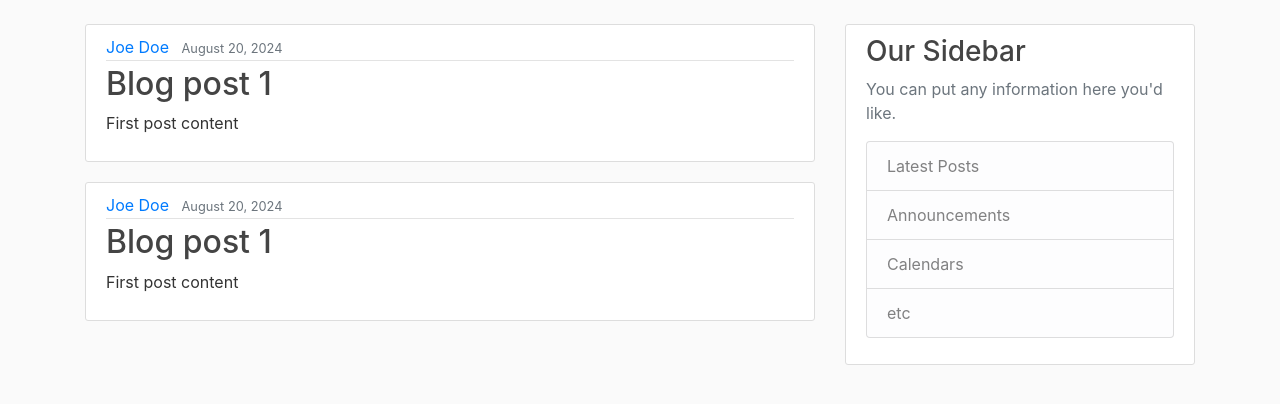
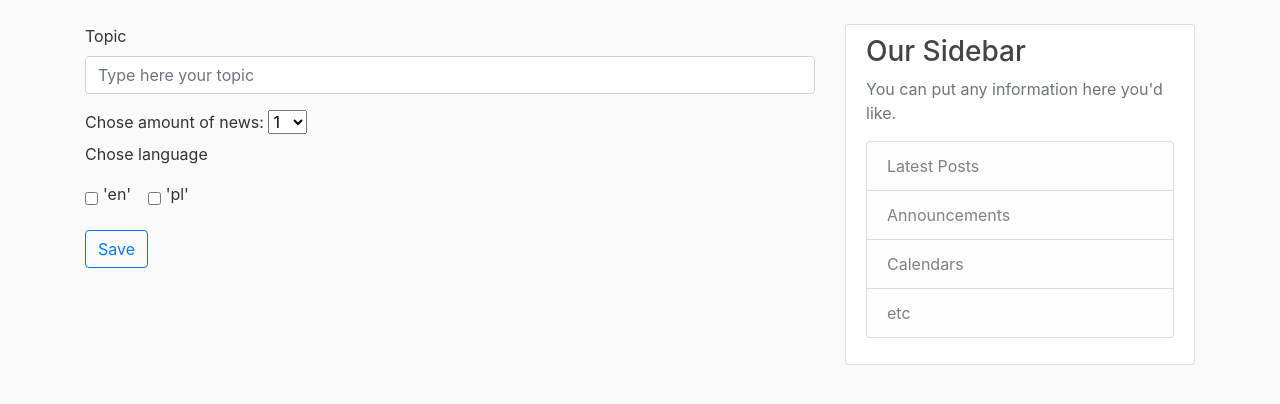
Before and after one commit to colo993/daily_news, a Django app: page / in a window 1280 px wide. Shown: the part 56-460 px from the top of the page. Run offline with Django 5.2, Linux system fonts and the light colour scheme; some libraries are stand-ins or nearby versions.

Commit message:
raw version of home page

```diff
--- a/daily_news/templates/daily_news/home.html
+++ b/daily_news/templates/daily_news/home.html
@@ -1,15 +1,27 @@
 {% extends 'daily_news/base.html' %}
 {% block content %}
-  {% for post in posts %}
-    <article class="media content-section">
-      <div class="media-body">
-        <div class="article-metadata">
-          <a class="mr-2" href="#">{{ post.author }}</a>
-          <small class="text-muted">{{ post.date_posted }}</small>
-        </div>
-        <h2><a class="article-title" href="#">{{ post.title }}</a></h2>
-        <p class="article-content">{{ post.content }}</p>
-      </div>
-    </article>
-  {% endfor %}
-{% endblock content %}
+  <div class="mb-3">
+    <label for="InputTopic" class="form-label">Topic</label>
+    <input class="form-control" type="text" placeholder="Type here your topic" aria-label="default input example">
+  </div>
+  <label for="amount_news">Chose amount of news:</label>
+  <select name="amount_news" id="amount_news">
+    {% for num in numbers %}
+      <option value="{{ num }}">{{ num }}</option>
+    {% endfor %}
+  </select>
+  <div class="mb-3">
+   <p>Chose language</p>
+    <div class="form-check form-check-inline">
+      <input class="form-check-input" type="checkbox" id="english_language" value="english_language">
+      <label class="english_language" for="english_language">'en'</label>
+    </div>
+    <div class="form-check form-check-inline">
+      <input class="form-check-input" type="checkbox" id="polish_language" value="polish_language">
+      <label class="polish_language" for="polish_language">'pl'</label>
+    </div>
+  </div>
+  <div class="d-grid gap-2 d-md-block">
+    <button type="button" class="btn btn-outline-primary">Save</button>
+  </div>
+  {% endblock content %}
--- a/daily_news/views.py
+++ b/daily_news/views.py
@@ -1,24 +1,9 @@
 from django.shortcuts import render
 
 
-posts = [
-	{
-		'author': 'Joe Doe',
-		'title': 'Blog post 1',
-		'content': 'First post content',
-		'date_posted': 'August 20, 2024',
-	},
-	{
-		'author': 'Joe Doe',
-		'title': 'Blog post 1',
-		'content': 'First post content',
-		'date_posted': 'August 20, 2024',
-	},
-]
-
-
 def home(request):
-	context = {'posts': posts}
+	numbers = list(range(1, 11))
+	context = {'numbers': numbers}
 	return render(request, 'daily_news/home.html', context=context)
 
 
```
